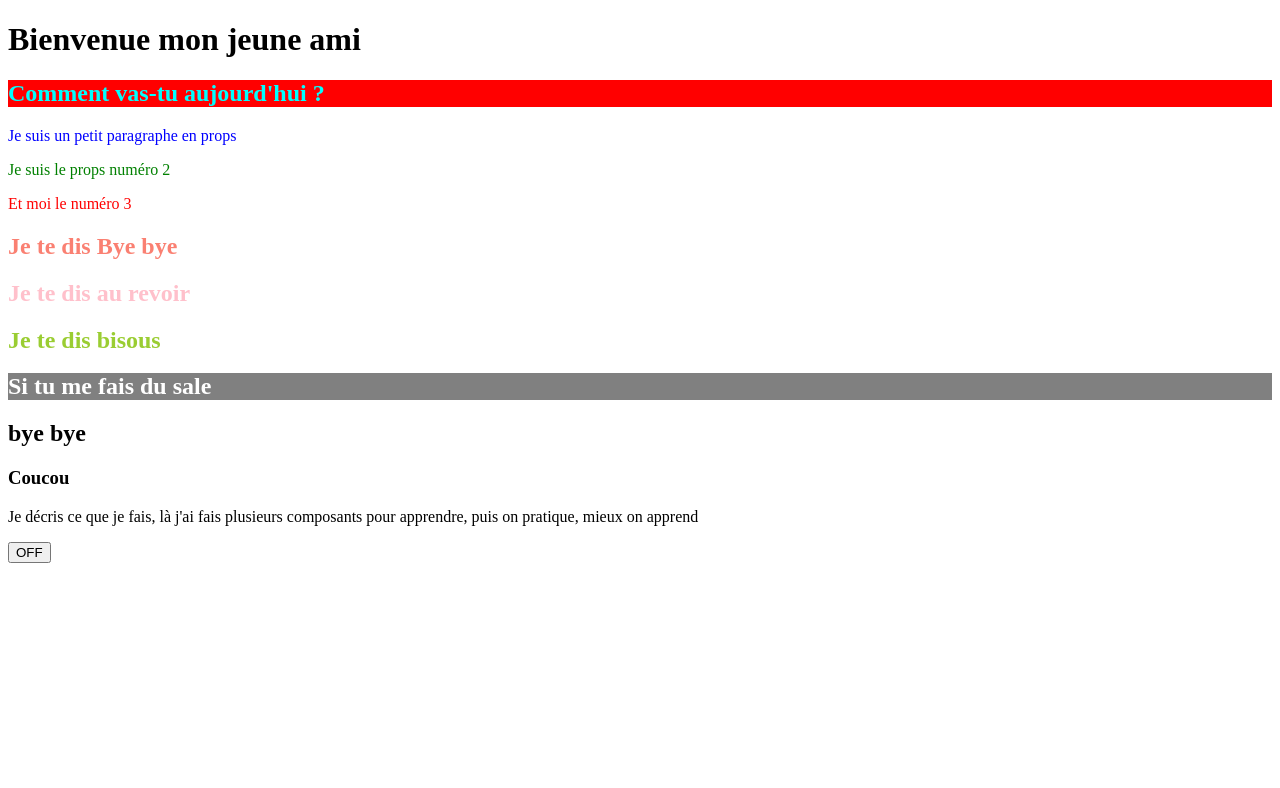
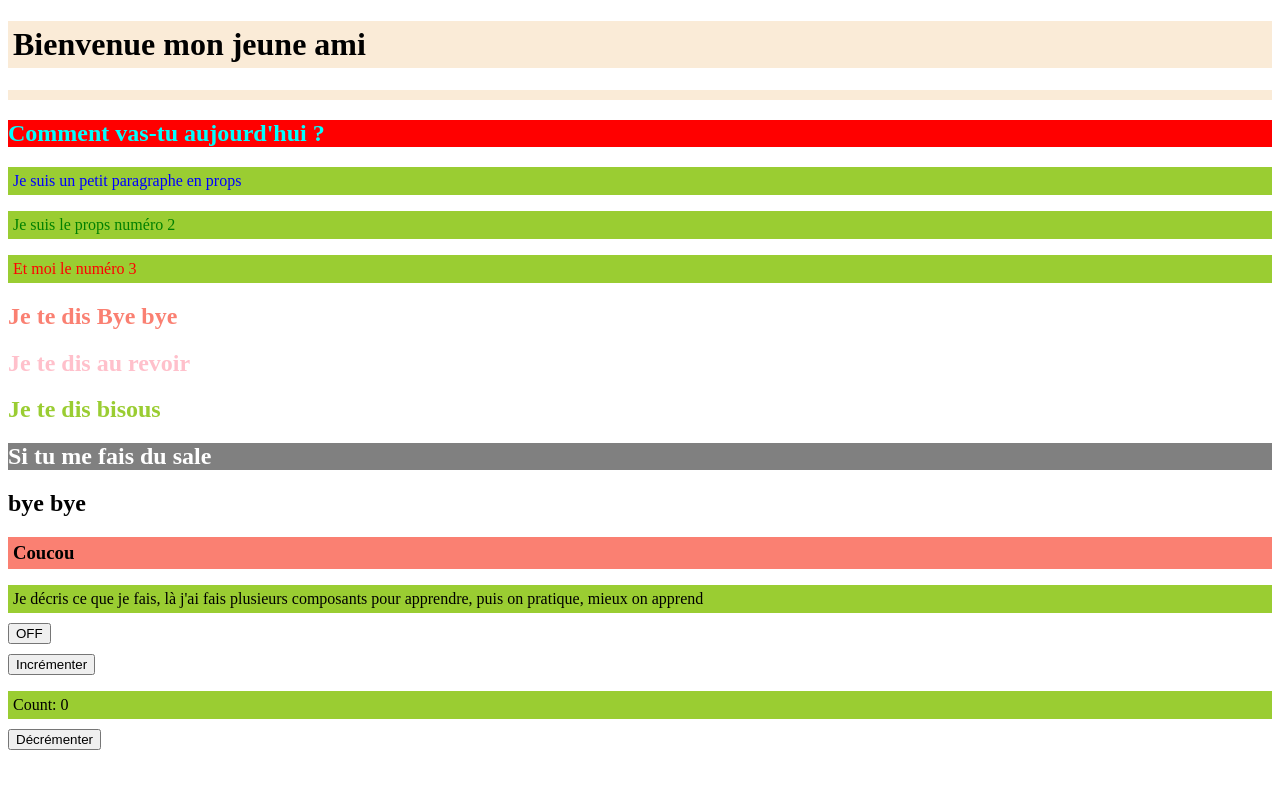
Before and after one commit to GregoryVDev/ToDoList, a React (Vite) app: page / in a window 1280 px wide. Shown: the top 788 px of the page. Built offline with nearby package versions, Linux system fonts and the light colour scheme.

Commit message:
Added the function Counter with two buttons (incrémenter, décrémenter) and import App.css in ToggleButton.jsx

```diff
--- a/src/App.css
+++ b/src/App.css
@@ -43,3 +43,7 @@
   margin-bottom: 10px;
   padding: 5px;
 }
+
+.button-off-on {
+  margin-bottom: 10px;
+}
--- a/src/App.jsx
+++ b/src/App.jsx
@@ -12,7 +12,7 @@
 import { HelloWorld } from "./HelloWorld";
 import { Paragraphe } from "./Paragraphe";
 import { ByeWorld, Description, Titreh3 } from "./ByeWorld";
-import { ToggleButton } from "./ToggleButton";
+import { ToggleButton, Counter } from "./ToggleButton";
 
 export const App = () => {
   return (
@@ -34,6 +34,7 @@
       <Titreh3 />
       <Description descripte="Je décris ce que je fais, là j'ai fais plusieurs composants pour apprendre, puis on pratique, mieux on apprend" />
       <ToggleButton />
+      <Counter />
     </div>
   );
 };
--- a/src/ToggleButton.jsx
+++ b/src/ToggleButton.jsx
@@ -1,7 +1,24 @@
+import "./App.css";
 import React, { useState } from "react";
 
 export function ToggleButton() {
   const [isOn, setIsOn] = useState(false);
 
-  return <button onClick={() => setIsOn(!isOn)}>{isOn ? "ON" : "OFF"}</button>;
+  return (
+    <button onClick={() => setIsOn(!isOn)} className="button-off-on">
+      {isOn ? "ON" : "OFF"}
+    </button>
+  );
 }
+
+export function Counter() {
+  const [count, setCount] = useState(0);
+
+  return (
+    <div>
+      <button onClick={() => setCount(count + 1)}>Incrémenter</button>
+      <p>Count: {count}</p>
+      <button onClick={() => setCount(count - 1)}>Décrémenter</button>
+    </div>
+  );
+}
```
